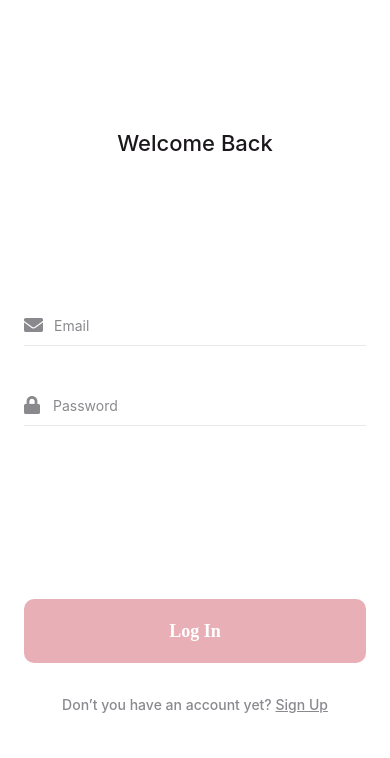
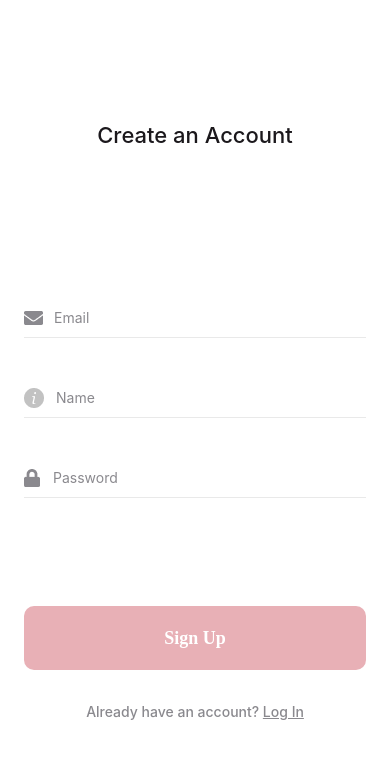
Before and after one commit to capricornus44/react-native-test-task, a React Native app: screen / in a window 390 px wide. Shown: the top 758 px of the page. Built offline with nearby package versions, Linux system fonts and the light colour scheme.

Commit message:
created and styled Register component

```diff
--- /dev/null
+++ b/react-native.config.js
@@ -0,0 +1,3 @@
+module.exports = {
+  assets: ['./src/assets/fonts/'],
+};
--- a/src/components/App.js
+++ b/src/components/App.js
@@ -1,11 +1,13 @@
 import React from 'react';
 import {View, StyleSheet} from 'react-native';
 import {Login} from './Login';
+import {Register} from './Register';
 
 export const App = () => {
   return (
     <View style={styles.container}>
-      <Login />
+      {/* <Login /> */}
+      <Register />
     </View>
   );
 };
--- /dev/null
+++ b/src/components/Register.js
@@ -0,0 +1,137 @@
+import React, {useState} from 'react';
+import {
+  View,
+  Text,
+  TextInput,
+  Image,
+  TouchableOpacity,
+  StyleSheet,
+} from 'react-native';
+
+export const Register = () => {
+  const [email, setEmail] = useState('');
+  const [name, setName] = useState('');
+  const [password, setPassword] = useState('');
+
+  return (
+    <View style={styles.container}>
+      <View style={styles.heading}>
+        <Text style={styles.title}>Create an Account</Text>
+      </View>
+      <View style={styles.form}>
+        <View style={styles.field}>
+          <Image
+            style={styles.envelope}
+            source={require('../assets/icons/envelope.png')}
+          />
+          <TextInput style={styles.input} value={email} placeholder="Email" />
+        </View>
+
+        <View style={styles.field}>
+          <Image
+            style={styles.info}
+            source={require('../assets/icons/info.png')}
+          />
+          <TextInput style={styles.input} value={name} placeholder="Name" />
+        </View>
+
+        <View style={styles.field}>
+          <Image
+            style={styles.lock}
+            source={require('../assets/icons/lock.png')}
+          />
+          <TextInput
+            style={styles.input}
+            value={password}
+            placeholder="Password"
+          />
+        </View>
+
+        <TouchableOpacity style={styles.button} activeOpacity={0.8}>
+          <Text style={styles.label}>sign up</Text>
+        </TouchableOpacity>
+
+        <View style={styles.question}>
+          <Text style={styles.text}>
+            Already have an account? <Text style={styles.link}>Log In</Text>
+          </Text>
+        </View>
+      </View>
+    </View>
+  );
+};
+
+const styles = StyleSheet.create({
+  container: {
+    flex: 1,
+    justifyContent: 'center',
+    paddingHorizontal: 24,
+  },
+  heading: {
+    marginBottom: 150,
+  },
+  title: {
+    textAlign: 'center',
+    fontSize: 22,
+    fontWeight: '500',
+    lineHeight: 26,
+    color: '#1B181C',
+  },
+  field: {
+    flexDirection: 'row',
+    justifyContent: 'flex-start',
+    alignItems: 'center',
+    height: 40,
+    marginBottom: 40,
+    borderBottomWidth: 1,
+    borderBottomColor: 'rgba(163, 163, 163, 0.24)',
+  },
+  envelope: {
+    width: 19,
+    height: 14,
+    marginRight: 11,
+  },
+  info: {
+    width: 20,
+    height: 20,
+    marginRight: 12,
+  },
+  lock: {
+    width: 16,
+    height: 18,
+    marginRight: 13,
+  },
+  input: {
+    color: '#8a898e',
+  },
+  button: {
+    justifyContent: 'center',
+    alignItems: 'center',
+    borderRadius: 10,
+    backgroundColor: '#E8B0B6',
+    height: 64,
+    marginTop: 68,
+    marginBottom: 32,
+  },
+  label: {
+    fontFamily: 'Roboto-Bold',
+    fontWeight: '700',
+    fontSize: 18,
+    lineHeight: 20,
+    color: '#ffffff',
+    textTransform: 'capitalize',
+  },
+  question: {
+    justifyContent: 'center',
+    alignItems: 'center',
+  },
+  text: {
+    fontWeight: '500',
+    fontSize: 14,
+    lineHeight: 20,
+    color: '#8A898E',
+  },
+  link: {
+    textDecorationLine: 'underline',
+  },
+});
```
Also changed, not shown: 5 other files (tests, documents, lock files or other folders).
